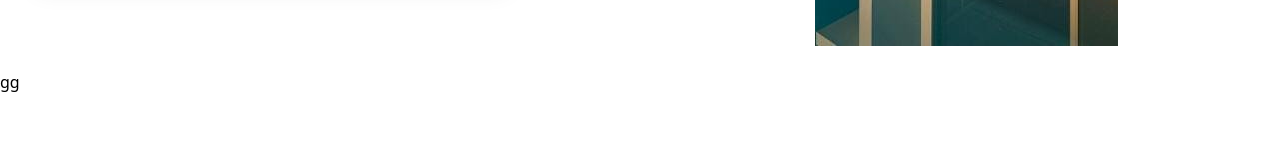
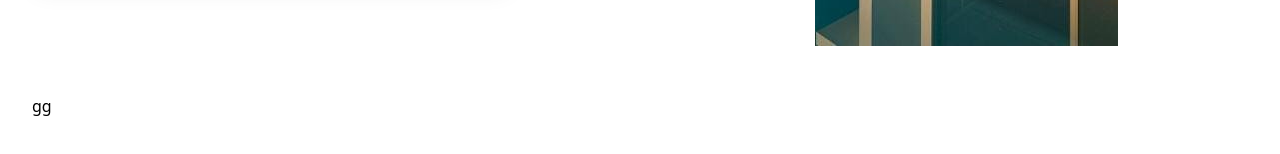
Before and after one commit to SRIRAMS2002/nagarcoil-project, a Next.js app: page / in a window 1280 px wide. Shown: the part 570-724 px from the top of the page. Built offline with nearby package versions, Linux system fonts and the light colour scheme.

Commit message:
Agent work started

```diff
--- a/src/Components/Agent.jsx
+++ b/src/Components/Agent.jsx
@@ -2,7 +2,7 @@ import React from 'react'
 
 const Agent = () => {
   return (
-    <div>
+    <div className='mx-auto max-w-7xl items-center justify-between p-6 lg:px-8'>
       gg
     </div>
   )
```
